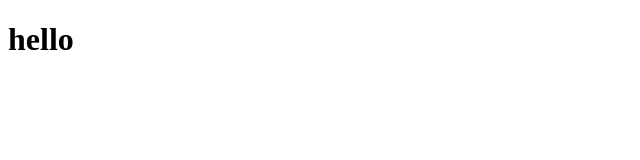
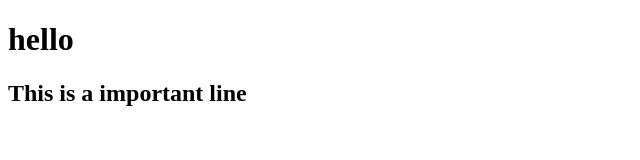
Before and after one commit to lidhuna/samplerepo1, a plain HTML site: page frontend.html in a window 1280 px wide. Shown: the whole page, without its empty margins (0-640 px from the left). Drawn offline with Linux system fonts and the light colour scheme.

Commit message:
!fix : added some important line

```diff
--- a/frontend.html
+++ b/frontend.html
@@ -7,5 +7,6 @@
 </head>
 <body>
     <h1>hello</h1>
+    <h2>This is a important line</h2>
 </body>
 </html>
```
